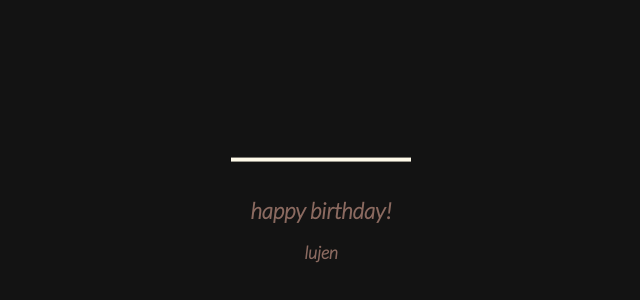
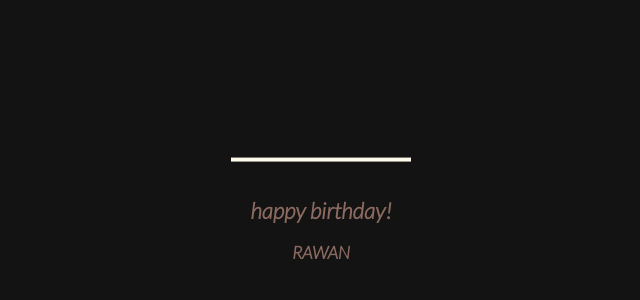
Before and after one commit to Ffee78/bbt, a plain HTML site: page index.html in a window 1280 px wide. Shown: the part 166-466 px from the top of the page, 327-967 px from the left. Drawn offline with Linux system fonts and the light colour scheme.

Commit message:
Update index.html

```diff
--- a/index.html
+++ b/index.html
@@ -284,7 +284,7 @@
       </svg>
       <div class="text">
       <h1>happy birthday!</h1>
-      <p class="name"> lujen </3></p>
+      <p class="name"> RAWAN </3></p>
       </div>
   </body>
 </html>
```
